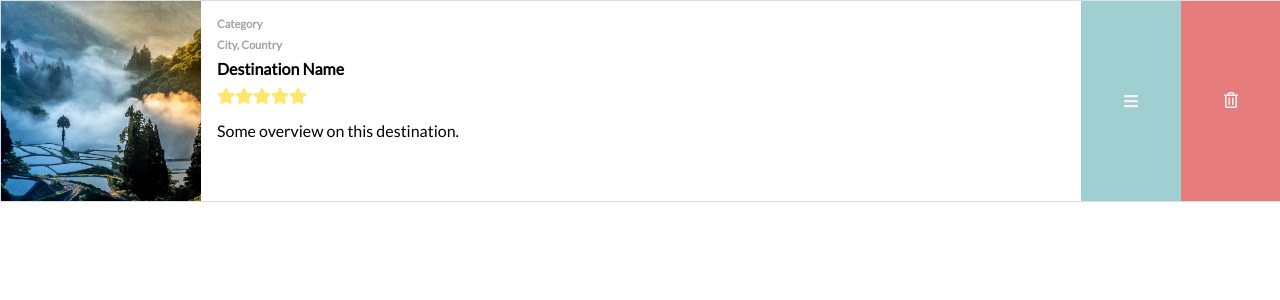
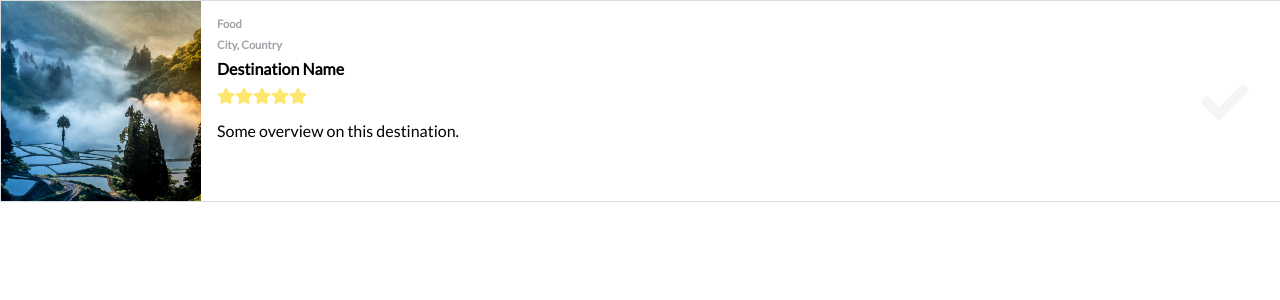
Before and after one commit to shizuko-akamoto/Trecipe, a React (Create React App) app: page / in a window 1280 px wide. Shown: the top 300 px of the page. Built offline with nearby package versions, Linux system fonts and the light colour scheme.

Commit message:
Add docs, add onClickDelete callback to DC props, clean up

```diff
--- a/src/App.tsx
+++ b/src/App.tsx
@@ -2,23 +2,27 @@ import React from "react";
 import "./components/fontawesome";
 import "./App.scss";
 import ModalContainer from "./components/Modal/ModalContainer";
-import { DestinationCard } from "./pages/Trecipe/DestinationCard/DestinationCard";
+import {
+  DestinationCard,
+  DestinationCategory,
+} from "./pages/Trecipe/DestinationCard/DestinationCard";
 import SampleDestImage from "./pages/Trecipe/sample.jpg";
 
 function App() {
   return (
     <div className="App">
       <DestinationCard
+        index={1}
         destModel={{
           id: 0,
           name: "Destination Name",
-          category: "Category",
+          category: DestinationCategory.Food,
           address: "City, Country",
           rating: 5,
           description: "Some overview on this destination.",
           imgSrc: SampleDestImage,
         }}
-        index={1}
+        onClickDelete={() => {}}
       />
       <ModalContainer />
     </div>
--- a/src/components/Image/Image.tsx
+++ b/src/components/Image/Image.tsx
@@ -1,6 +1,11 @@
 import React from "react";
 import { FontAwesomeIcon } from "@fortawesome/react-fontawesome";
 import "./Image.scss";
+
+/**
+ * ImageProps
+ * src: src string of image to render
+ */
 export interface ImageProps {
   src: string | null;
 }
@@ -9,6 +14,7 @@ export class Image extends React.Component<ImageProps> {
   render() {
     return (
       <div className="img-wrapper">
+        {/*if src is set to null, renders an empty gray background with ?*/}
         {this.props.src !== null ? (
           <img src={this.props.src} alt="displayedImage" />
         ) : (
--- a/src/pages/Trecipe/DestinationCard/DestinationCard.tsx
+++ b/src/pages/Trecipe/DestinationCard/DestinationCard.tsx
@@ -4,30 +4,60 @@ import "./DestinationCard.scss";
 import { FontAwesomeIcon } from "@fortawesome/react-fontawesome";
 import { Rating, RatingBar } from "../../../components/Rating/RatingBar";
 
+/**
+ * Destination Category
+ */
+export enum DestinationCategory {
+  Food = "Food",
+  Shopping = "Shopping",
+  Accommodation = "Accommodation",
+  Attraction = "Attraction",
+}
+
+/**
+ * DestinationModal
+ * id: destination unique id
+ * name: destination name
+ * category: destination category
+ * rating: destination rating
+ * imgSrc: destination image
+ */
 export interface DestinationModel {
   id: number;
   name: string;
-  category: string;
+  category: DestinationCategory;
   address: string;
   rating: Rating;
   description: string;
   imgSrc: string;
 }
 
+/**
+ * DCProps
+ * index: where in Destination card list this one is located (needed for Drag & Drop functionality)
+ * destModal: destination model to render
+ * onClickDelete: callback handler for delete button
+ */
 export interface DCProps {
+  index: number;
   destModel: DestinationModel;
-  index: number;
+  onClickDelete: (e: React.MouseEvent) => void;
 }
 
+/**
+ * DCState
+ * isCompleted: true if destination is checked off, false otherwise
+ * isInEdit: true if currently in edit, false otherwise
+ */
 export interface DCState {
   isCompleted: boolean;
-  inEdit: boolean;
+  isInEdit: boolean;
 }
 
 export class DestinationCard extends React.Component<DCProps, DCState> {
   state: Readonly<DCState> = {
     isCompleted: false,
-    inEdit: true,
+    isInEdit: false,
   };
 
   private handleCompletedCheck() {
@@ -49,7 +79,7 @@ export class DestinationCard extends React.Component<DCProps, DCState> {
           <RatingBar rating={this.props.destModel.rating} />
           <p className="dest-description">{this.props.destModel.description}</p>
         </div>
-        {!this.state.inEdit && (
+        {!this.state.isInEdit && (
           <div className="completed-checkbox">
             <input
               type="checkbox"
@@ -63,12 +93,15 @@ export class DestinationCard extends React.Component<DCProps, DCState> {
             </label>
           </div>
         )}
-        {this.state.inEdit && (
+        {this.state.isInEdit && (
           <div className="edit-options-wrapper">
             <span className="edit-option" id="dest-reorder">
               <FontAwesomeIcon icon="bars" />
             </span>
-            <button className="edit-option" id="dest-delete">
+            <button
+              className="edit-option"
+              id="dest-delete"
+              onClick={this.props.onClickDelete}>
               <FontAwesomeIcon icon={["far", "trash-alt"]} />
             </button>
           </div>
```
